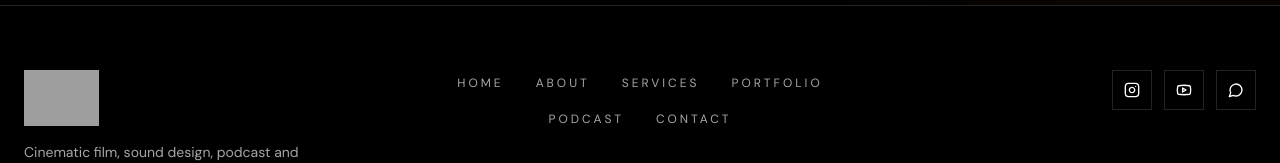
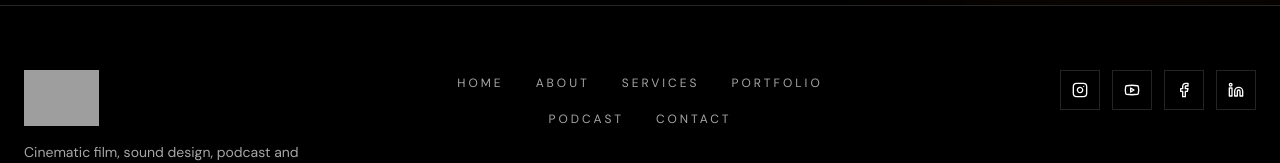
Before and after one commit to Ismail26477/media10, a React (Vite) app: page / in a window 1280 px wide. Shown: the part 7475-7638 px from the top of the page. Built offline with nearby package versions, Linux system fonts and the light colour scheme; grey boxes are pictures that could not be loaded; the HTML template or start-up script is replaced by a standard one.

Commit message:
Update Footer.tsx

```diff
--- a/src/components/sections/Footer.tsx
+++ b/src/components/sections/Footer.tsx
@@ -1,4 +1,4 @@
-import { Instagram, Youtube, MessageCircle } from "lucide-react";
+import { Instagram, Youtube, Facebook, Linkedin } from "lucide-react";
 import { Link } from "react-router-dom";
 import { Logo } from "@/components/Navbar";
 
@@ -39,7 +39,8 @@ const Footer = () => {
             {[
               { Icon: Instagram, label: "Instagram", href: "https://www.instagram.com/mediaworksstudio9/" },
               { Icon: Youtube, label: "YouTube", href: "https://www.youtube.com/channel/UCJOLCg6CSMi6fCndoj6aMqw" },
-              { Icon: MessageCircle, label: "Facebook", href: "https://www.facebook.com/mediaworksstudio/" },
+              { Icon: Facebook, label: "Facebook", href: "https://www.facebook.com/mediaworksstudio/" },
+              { Icon: Linkedin, label: "LinkedIn", href: "https://www.linkedin.com/company/media-works-studio/" },
             ].map(({ Icon, label, href }) => (
               <a
                 key={label}
```
